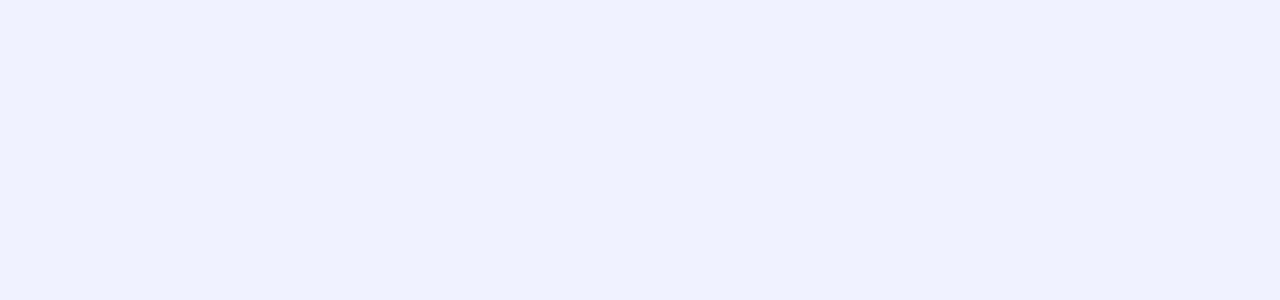
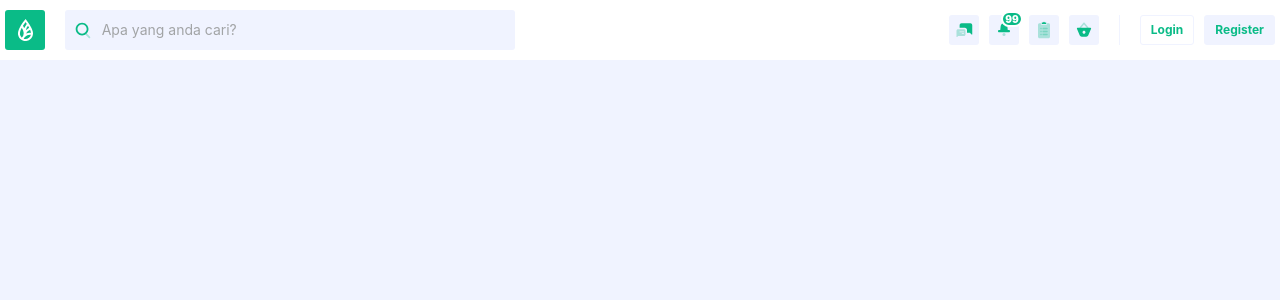
Before and after one commit to dedeardiansya/disposisi-surat-electron, a Nuxt app: page /product in a window 1280 px wide. Before the commit this address had no page. Shown: the top 300 px of the page. Built offline with nearby package versions, Linux system fonts and the light colour scheme.

Commit message:
setup product page

```diff
--- a/assets/scss/Style.scss
+++ b/assets/scss/Style.scss
@@ -19,5 +19,6 @@ body {
 @import "layouts/app-header";
 
 @import "page/home";
+@import "page/product";
 
 @import "elements/product-list";
--- /dev/null
+++ b/assets/scss/page/product.scss
@@ -0,0 +1 @@
+.product-page {}
--- /dev/null
+++ b/pages/product/index.vue
@@ -0,0 +1,8 @@
+<template>
+  <div class="product-page"></div>
+</template>
+<script>
+export default {
+  layout: 'app'
+}
+</script>
```
